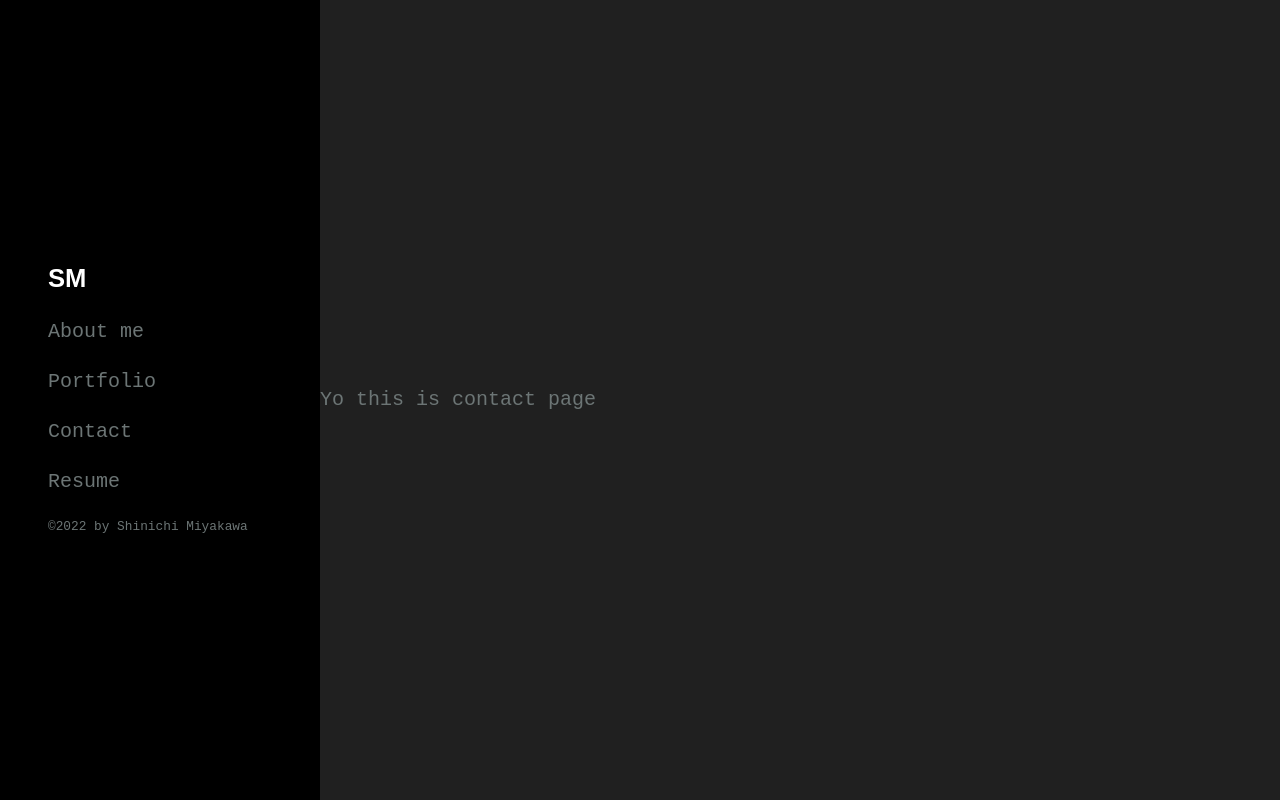
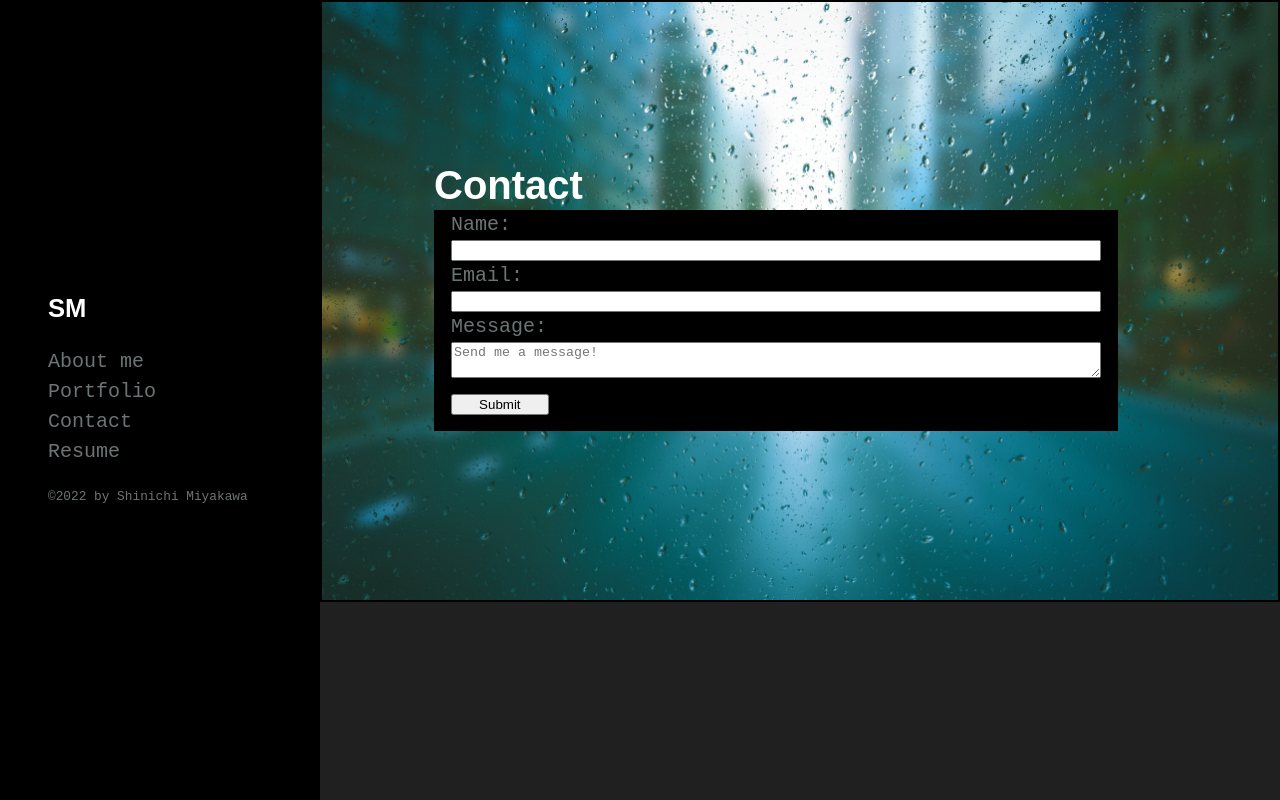
Before and after one commit to ShinichiM/portfolio-react, a React (Create React App) app: page /contact in a window 1280 px wide. Built offline with nearby package versions, Linux system fonts and the light colour scheme; the HTML template or start-up script is replaced by a standard one.

Commit message:
contact form component and contact page rendering

```diff
--- /dev/null
+++ b/src/components/ContactForm/index.js
@@ -0,0 +1,18 @@
+import React from "react";
+
+export const ContactForm = () => {
+   return (
+        <div style={{width: '95%'}} className="background-dark">
+           <form style={{}} className="flex-column">
+               <label htmlFor="name">Name: </label>
+               <input name="name" placeholder=""></input>
+               <label htmlFor="email">Email: </label>
+               <input name="email" placeholder=""></input>
+               <label htmlFor="message">Message:</label>
+               <textarea name="message" placeholder="Send me a message!">
+               </textarea>
+               <button style={{width: '15%'}} className="mt-3" type='button'>Submit</button>
+           </form>
+        </div>
+   )
+};
--- a/src/components/Header/index.js
+++ b/src/components/Header/index.js
@@ -4,62 +4,23 @@ import { Link } from "react-router-dom";
 
 export const Header = () => {
     return (
-        // <header className="flex-row align-center py-2 mb-3">
-        //     <div className="container">
-        //         <span className="flex-row">
-        //             <div style={{width: '2%'}}>
-        //                 <img src="img/github-brands.svg" alt="Link to Github"></img>
-        //             </div>
-        //             <div className="ml-3"style={{width: '2%'}}>
-        //                 <img src="img/linkedin-brands.svg" alt="Link to LinkedIn"></img>
-        //             </div>
-        //             <div className="ml-3"style={{width: '2%'}}>
-        //                 <img src="img/twitter-brands.svg" alt="Link to Twitter"></img>
-        //             </div>
-        //         </span>
-        //         <div className="flex-row justify-space-between-lg justify-center align-center my-2">
-        //             <span>Shinichi Miyakawa</span>
-        //             <nav className="text-center">
-        //                 <a href='#'>About me</a>
-        //                 <a href="#">Porfolio</a>
-        //                 <a href="#">Contact</a>
-        //                 <a href="#">Resume</a>
-        //             </nav>
-        //         </div>
-        //     </div>
-        // </header>
         <div className="pl-5 h-100-vh w-25 flex-column justify-center background-dark">
                 <div>
                     <div>
                         <Link className="transition-a font-size-lg text-format" to='/' style={{color: '#FFFFFF'}}>SM</Link>
                     </div>
-
-                    <ul>
+                    <ul className="justify-space-between">
                         <li>
                             <Link className="transition-a"to='/about-me'>About me </Link>
-
                         </li>
-                    </ul>
-
-                    <ul>
                         <li>
-
                             <Link className="transition-a"to='/portfolio'>Portfolio</Link>
-
                         </li>
-                    </ul>
-                    <ul>
                         <li>
-
                             <Link className="transition-a"to='/contact'>Contact</Link>
-                            {/* <a className="transition-a" href="#">Contact</a> */}
                         </li>
-                    </ul>
-                    <ul>
                         <li>
-
                             <Link className="transition-a"to='/resume'>Resume</Link>
-                            {/* <a className="transition-a" href="#">Resume</a> */}
                         </li>
                     </ul>
                     <Footer />
--- a/src/index.css
+++ b/src/index.css
@@ -108,7 +108,7 @@ li {
 }
 
 ul {
-  padding: 0
+  padding: 0;
 }
 
 .page-title {
@@ -1088,7 +1088,7 @@ ul {
 }
 
 /* col-lg */
-@media screen and (min-width: 992px) {
+@media screen and (min-width: 980px) {
   /* nav {
     width: auto;
     justify-content: flex-end;
@@ -1318,11 +1318,21 @@ ul {
   z-index: 1000;
 }
 
+.tag-portfolio {
+  position: absolute;
+  top: 5%;
+  z-index: 1000;
+}
+
 .text-format {
   font-family: 'Karla', sans-serif;
   color: #FFFFFF;
   font-weight: 700;
   line-height: 1.25;
+}
+
+.text-format-sm {
+  font-size: 70%
 }
 
 .project-list {
--- a/src/pages/about-me.js
+++ b/src/pages/about-me.js
@@ -9,15 +9,15 @@ return (
                     <div style={{width: '45%', padding: '0'}} >
                         <div style={{display: 'flex'}} className="background-dark align-center">
                             <div style={{width: '50%'}}>
-                                <img style={{"verticalAlign": "middle"}} className="img-background" src="/img/selfie.jpg"></img>
+                                <img style={{"verticalAlign": "middle"}} className="img-background" src="/img/selfie.jpg" alt="shinichi selfie"></img>
                             </div>
                             <span style={{"fontSize": "200%"}} className="ml-3 justify-center text-format">Shinichi Miyakawa</span>
                         </div>
                     </div>
                     <div style={{width: '45%'}} className="background-dark">
-                        <h1 className="text-format">About</h1>
-                        <p>Hey! I am a recent graduate from The Ohio State University with a focus in Full Stack Development! Come check out some of my work in the portfolio section</p>
-                        <ul>
+                        <h1 className="text-format ml-2">About</h1>
+                        <p  className="ml-2">Hey there! I am a recent graduate from The Ohio State University with a focus in Full Stack Development! Check out some of my work in the portfolio section</p>
+                        <ul className="text-format-sm ml-2">
                             <li>Email: miyakawashi@gmail.com</li>
                             <li>Phone: {'+1 614-578-2539'}</li>
                             <li>Study: Physics & Full Stack Development</li>
@@ -26,7 +26,7 @@ return (
                     </div>
                 </div>
             </div>
-            <img className="img-background" src="/img/leafs.jpg"></img>
+            <img className="img-background" src="/img/leafs.jpg" alt="tropic jungle forestry"></img>
         </div>
     );
 };
--- a/src/pages/contact.js
+++ b/src/pages/contact.js
@@ -1,10 +1,21 @@
-import React from "react";
+import React, { useState } from "react";
+import { ContactForm } from "../components/ContactForm";
 
 const Contact = () => {
-
+    // const [ ] = useState();
     return (
-        <div>
-            Yo this is contact page
+        <div style={{overflow: 'hidden'}} className="h-100-vh page-container">
+            <img className="img-background" src="/img/contact.jpg" alt="city landscape overhead"></img>
+            <div style={{width: '95%'}} className="tag">
+                <div style={{display: 'flex'}} className='justify-space-around'>
+                    <div style={{width: '75%', padding: '0'}} >
+                        <span style={{"fontSize": "200%"}} className="justify-center text-format">Contact</span>
+                        <div style={{}} className="flex-column background-dark pb-3 align-center">
+                            <ContactForm />
+                        </div>
+                    </div>
+                </div>
+            </div>
         </div>
     );
 };
--- a/src/pages/portfolio.js
+++ b/src/pages/portfolio.js
@@ -43,8 +43,9 @@ const Portfolio = () => {
 
     return (
             <div className="h-100-vh" style={{overflow: 'hidden'}}>
-                <img className="img-background" src="/img/city.jpg"></img>
-                <div style={{height: "75vh"}} className="tag">
+                <img className="img-background" src="/img/city.jpg" alt="city landscape overhead"></img>
+                <div style={{height: "80vh"}} className="tag-portfolio">
+                    <h1 className="text-format ml-4">Portfolio</h1>
                     <Project projects={projects}/>
                 </div>
             </div>
```
Also changed, not shown: public/img/contact.jpg (added).
